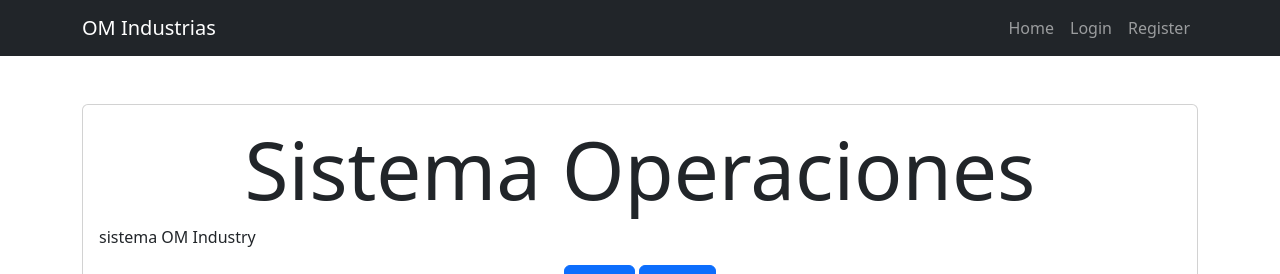
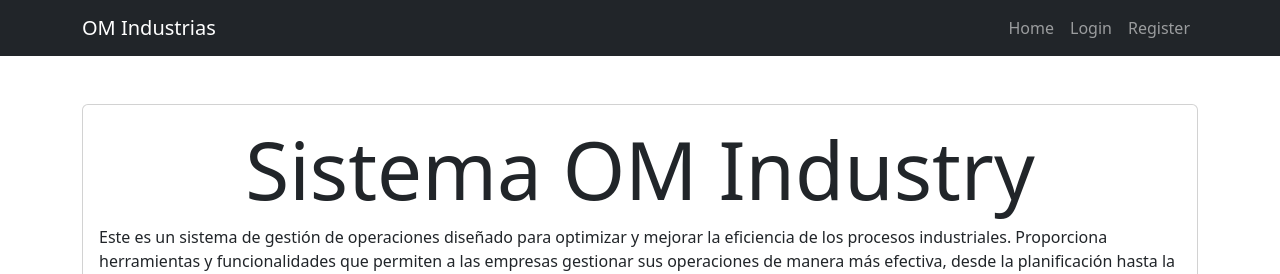
Before and after one commit to pcornejo-git/djangocrud-ok, a Django app: page / in a window 1280 px wide. Shown: the top 274 px of the page. Run offline with Django 4.2, Linux system fonts and the light colour scheme.

Commit message:
nueva vercion con logo reparada

```diff
--- a/tasks/templates/home.html
+++ b/tasks/templates/home.html
@@ -3,10 +3,19 @@
 
 <main class="container py-5">
   <section class="card card-body">
-    <h1 class="display-1 text-center">Sistema Operaciones</h1>
+    <h1 class="display-1 text-center">Sistema OM Industry</h1>
     <p>
-      sistema OM Industry
+      Este es un sistema de gestión de operaciones diseñado para optimizar y mejorar la eficiencia de los procesos
+      industriales. Proporciona herramientas y funcionalidades que permiten a las empresas gestionar sus operaciones de
+      manera más efectiva, desde la planificación hasta la ejecución y el seguimiento.
     </p>
+    <div class="text-center">
+
+      <img src="https://omindustrias.cl/wp-content/uploads/2022/07/loog-landing.png" alt="Imagen del logo de OM"
+        class="img-fluid" style="max-width: 70%; height: auto;">
+
+    </div>
+
     <div class="text-center">
       <a class="btn btn-primary" href="/signin/">
         signin
```
